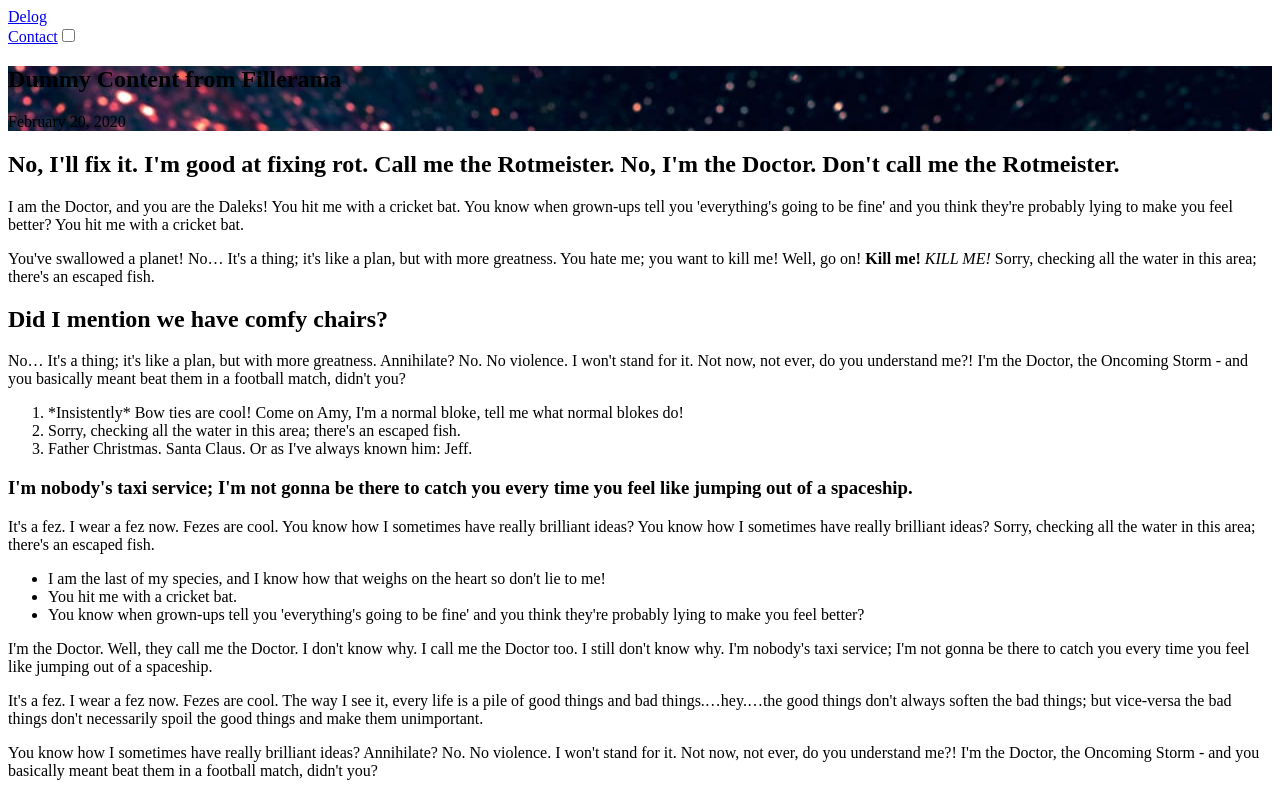
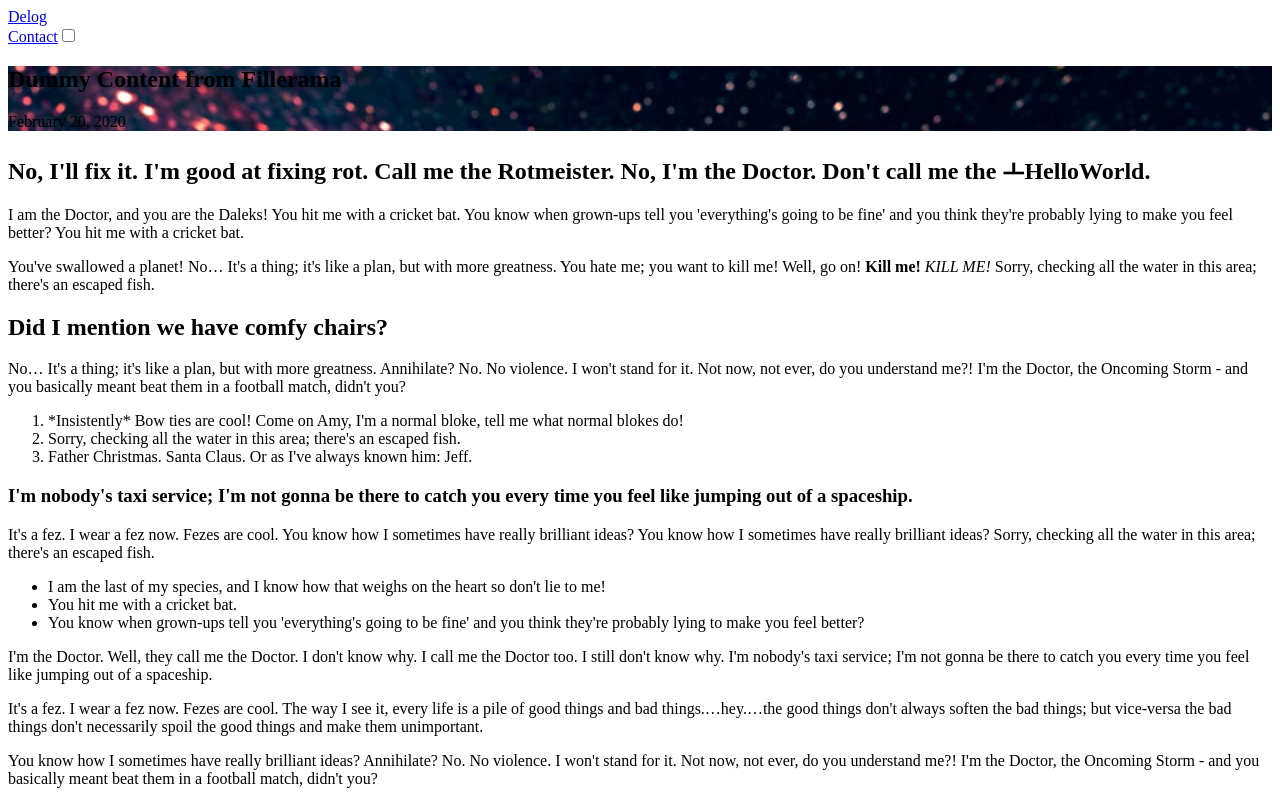
Before and after one commit to extracold1209/gatsby-blog, a Gatsby site: page /fillerama in a window 1280 px wide. Shown: the top 793 px of the page. Built offline with nearby package versions, Linux system fonts and the light colour scheme; Gatsby itself is replaced by a stand-in of ours.

Commit message:
Update Blog “2020-02-20-fillerama”

```diff
--- a/_data/blog/2020-02-20-fillerama.md
+++ b/_data/blog/2020-02-20-fillerama.md
@@ -5,7 +5,7 @@ date: 2020-02-20T14:59:36.571Z
 title: Dummy Content from Fillerama
 thumbnail: /assets/image-5.jpg
 ---
-# No, I'll fix it. I'm good at fixing rot. Call me the Rotmeister. No, I'm the Doctor. Don't call me the Rotmeister.
+# No, I'll fix it. I'm good at fixing rot. Call me the Rotmeister. No, I'm the Doctor. Don't call me the ㅗHelloWorld.
 
 I am the Doctor, and you are the Daleks! You hit me with a cricket bat. You know when grown-ups tell you 'everything's going to be fine' and you think they're probably lying to make you feel better? You hit me with a cricket bat.
 
```
